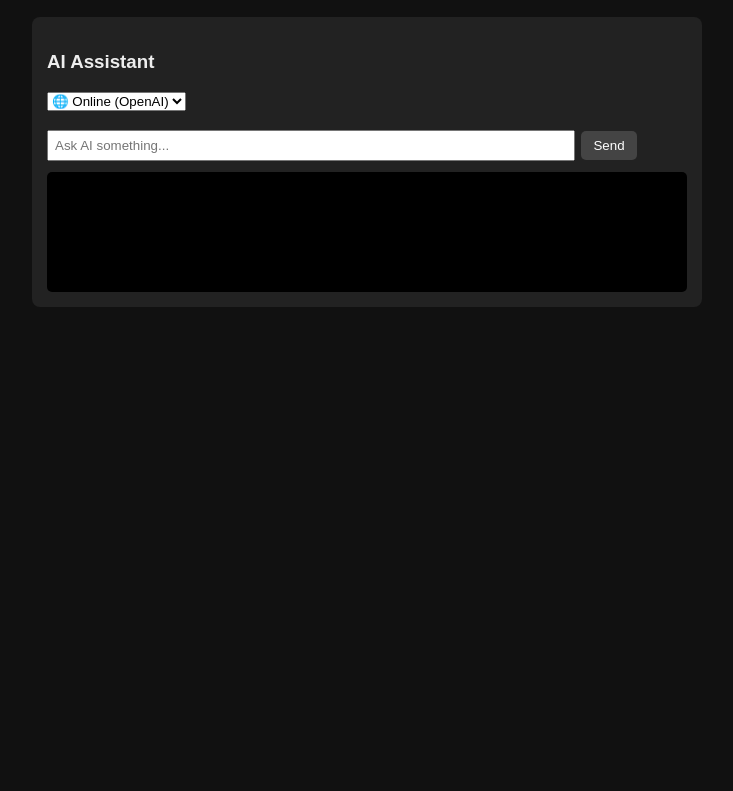
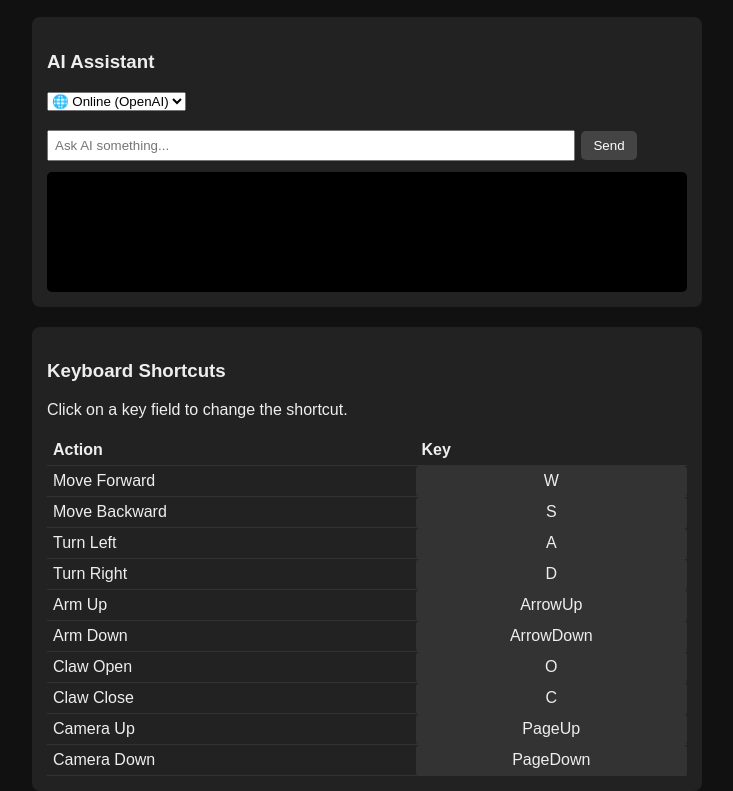
Before and after one commit to hububbub/mebo-2.0-remo-experimental, an Electron app: page index.html in a window 1200 px wide. Shown: the part 844-1635 px from the top of the page, without its empty margins (233-966 px from the left). Before the commit the page ends 1151 px from the top, so only its background shows below. Drawn offline with Linux system fonts and the light colour scheme.

Commit message:
Update index.html

```diff
--- a/index.html
+++ b/index.html
@@ -45,7 +45,7 @@
       margin: 2px;
     }
     .btn:hover { background: #666; }
-    #settings, #aiTab {
+    #settings, #aiTab, #shortcutsTab {
       margin-top: 20px;
       padding: 15px;
       background: #222;
@@ -71,6 +71,26 @@
     }
     #volumeControl {
       width: 200px;
+    }
+    table {
+      width: 100%;
+      border-collapse: collapse;
+      margin-top: 10px;
+    }
+    th, td {
+      padding: 6px;
+      border-bottom: 1px solid #333;
+      text-align: left;
+    }
+    .keyCell {
+      background: #333;
+      padding: 5px;
+      border-radius: 4px;
+      text-align: center;
+      cursor: pointer;
+    }
+    .keyCell:hover {
+      background: #555;
     }
   </style>
 </head>
@@ -126,6 +146,25 @@
     <div id="aiOutput"></div>
   </div>
 
+  <!-- Keyboard Shortcuts Tab -->
+  <div id="shortcutsTab">
+    <h3>Keyboard Shortcuts</h3>
+    <p>Click on a key field to change the shortcut.</p>
+    <table>
+      <tr><th>Action</th><th>Key</th></tr>
+      <tr><td>Move Forward</td><td class="keyCell" data-action="forward">W</td></tr>
+      <tr><td>Move Backward</td><td class="keyCell" data-action="backward">S</td></tr>
+      <tr><td>Turn Left</td><td class="keyCell" data-action="left">A</td></tr>
+      <tr><td>Turn Right</td><td class="keyCell" data-action="right">D</td></tr>
+      <tr><td>Arm Up</td><td class="keyCell" data-action="armUp">ArrowUp</td></tr>
+      <tr><td>Arm Down</td><td class="keyCell" data-action="armDown">ArrowDown</td></tr>
+      <tr><td>Claw Open</td><td class="keyCell" data-action="clawOpen">O</td></tr>
+      <tr><td>Claw Close</td><td class="keyCell" data-action="clawClose">C</td></tr>
+      <tr><td>Camera Up</td><td class="keyCell" data-action="camUp">PageUp</td></tr>
+      <tr><td>Camera Down</td><td class="keyCell" data-action="camDown">PageDown</td></tr>
+    </table>
+  </div>
+
   <script src="renderer.js"></script>
   <script>
     // Volume control sync
```
